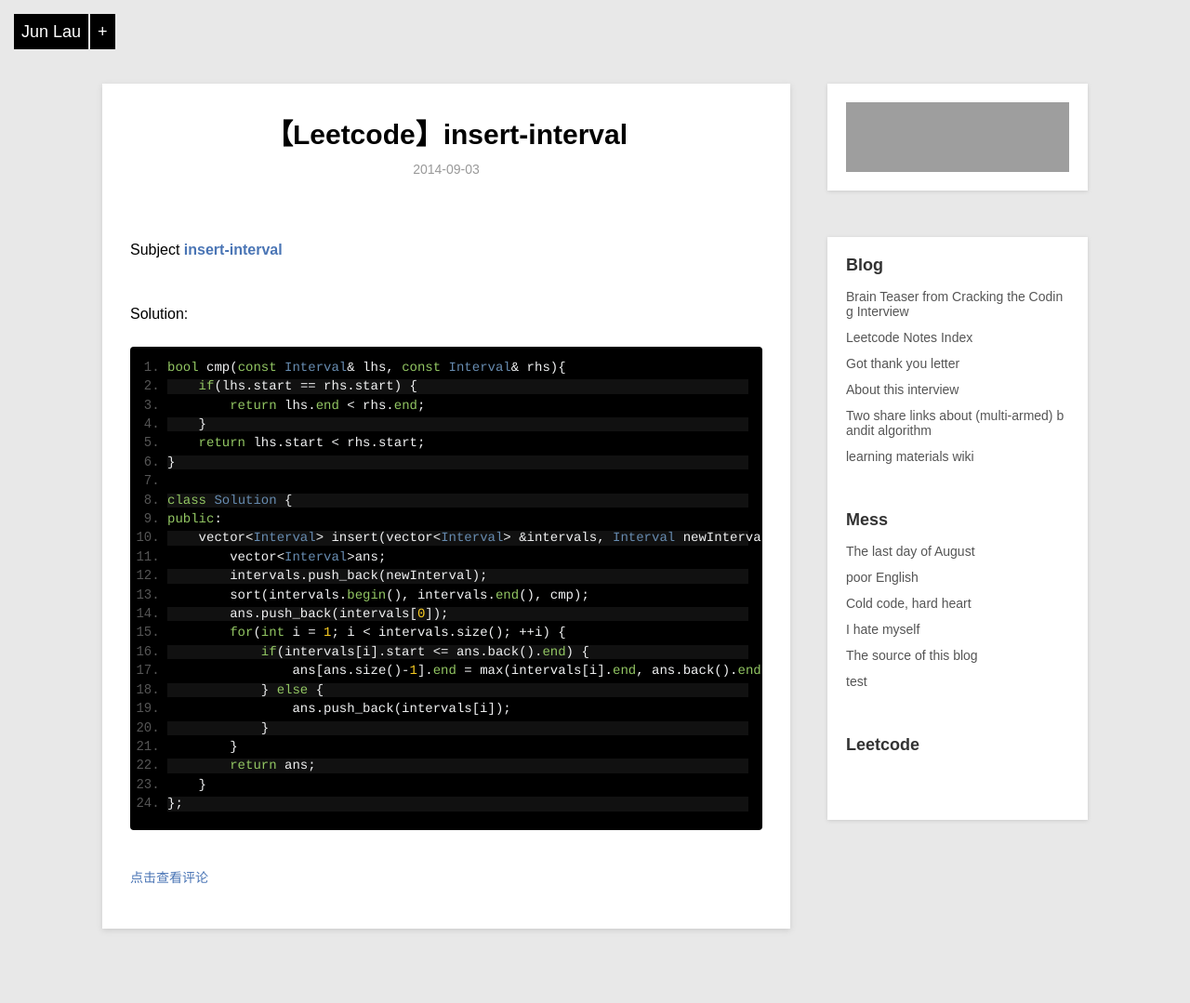
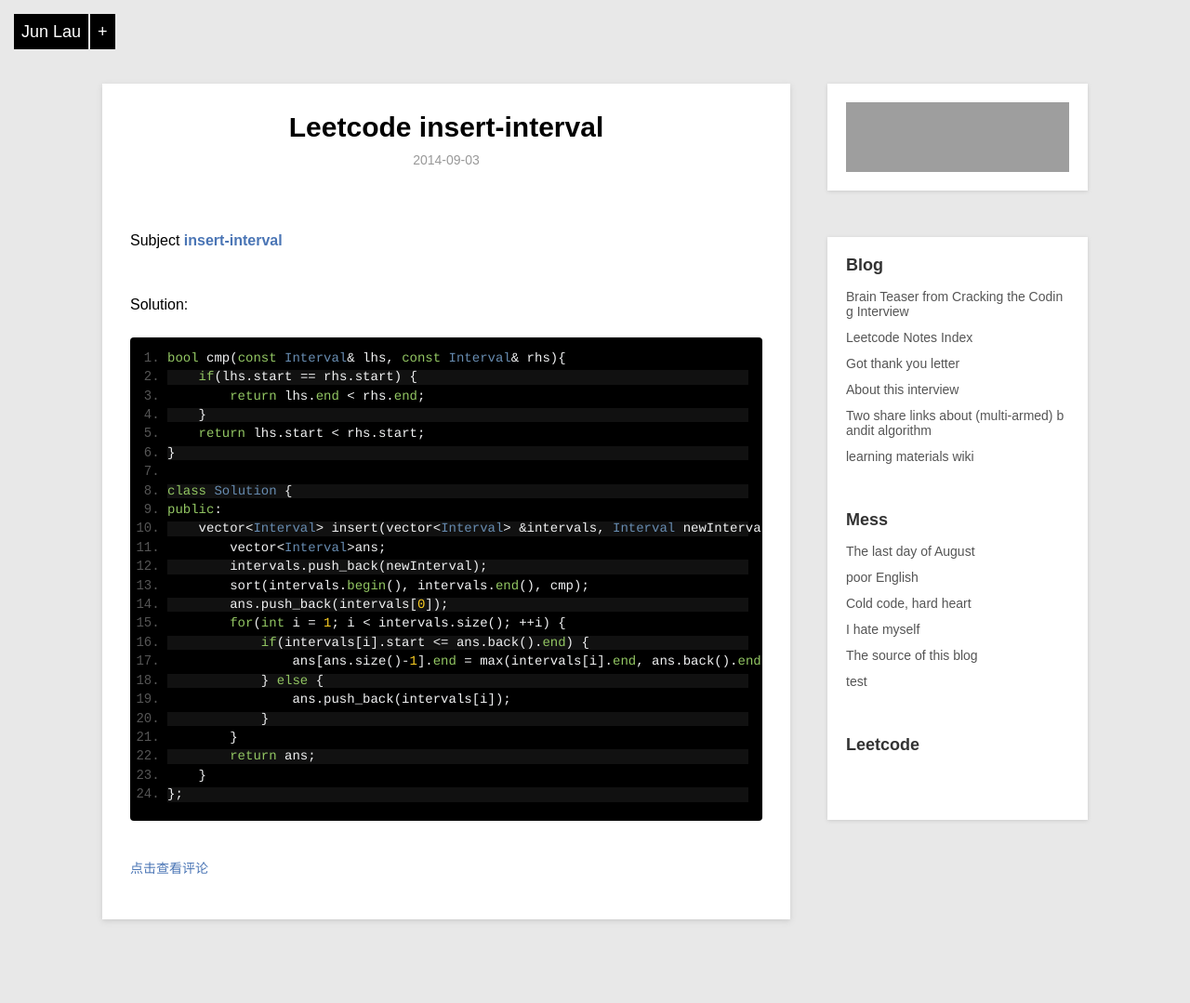
Before and after one commit to kunth/kunth.github.io, a Jekyll site: the page built from _posts/leetcode/2014-09-03-insert-interval.md, in a window 1280 px wide. Shown: the whole page at 93% size. Built offline with Jekyll 4.4.1, drawn with Linux system fonts in a browser that asks for light colours; Markdown is read by kramdown in place of the engine named in the settings; grey boxes are pictures that could not be loaded.

```diff
--- a/_posts/leetcode/2014-09-03-insert-interval.md
+++ b/_posts/leetcode/2014-09-03-insert-interval.md
@@ -1,6 +1,6 @@
 ---
 layout: post
-title: 【Leetcode】insert-interval
+title: Leetcode insert-interval
 description: No more description
 category: Leetcode
 ---
```
